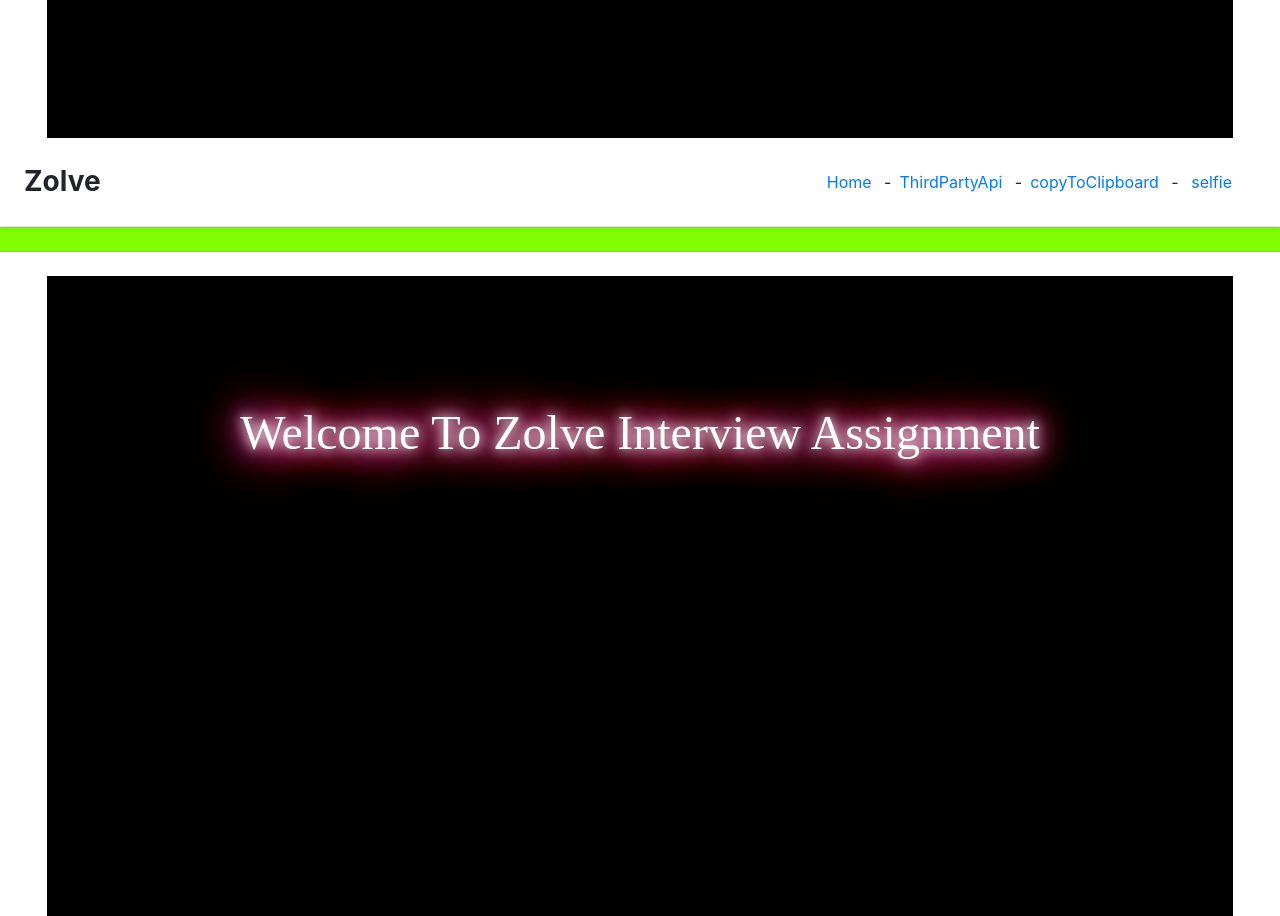
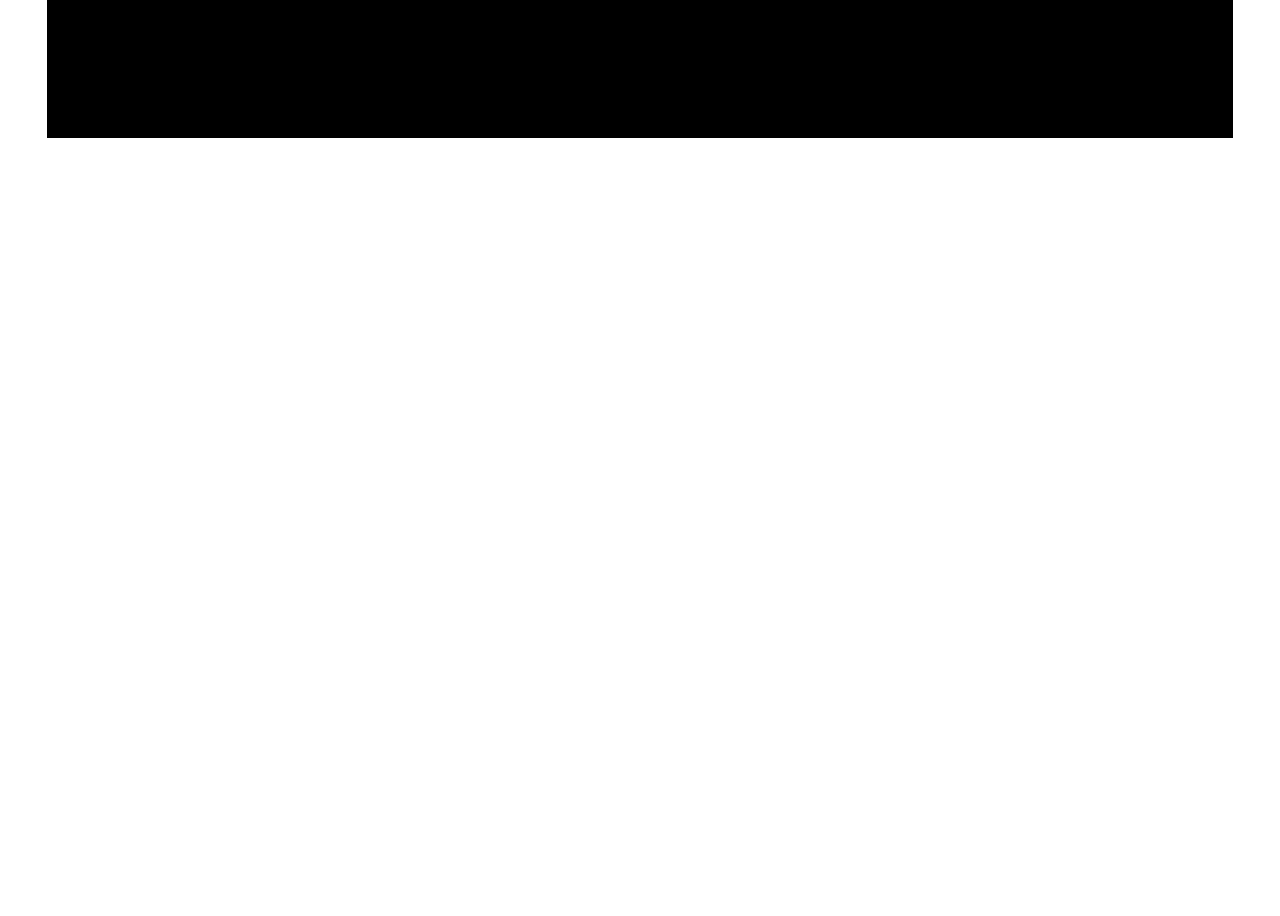
Before and after one commit to prashantrajparihar/zolveWebSite, a React (Create React App) app: page / in a window 1280 px wide. Shown: the part 640-1556 px from the top of the page. After the commit the page ends 800 px from the top, so only its background shows below. Built offline with nearby package versions, Linux system fonts and the light colour scheme.

Commit message:
zolve 3.0

```diff
--- a/src/index.js
+++ b/src/index.js
@@ -2,37 +2,10 @@ import React from "react";
 import ReactDOM from "react-dom";
 
 import App from "./App";
-import "./styles/styles.css";
-import ThirdPartyApi from "./component/ThirdPartyApi/ThirdPartyApi";
-import CopyToClipboardComponent from "./component/CopyToClipboard/CopyToClipboard";
-import Selfie from "./component/Selfie/Selfie";
-import Header from "./component/Header";
-import Home from "./component/Home";
-import { Provider } from "react-redux";
-import store from "./redux/store";
-
-import { BrowserRouter, Route, Switch } from "react-router-dom";
 
 ReactDOM.render(
   <React.StrictMode>
     <App />
-    <Provider store={store}>
-      <BrowserRouter>
-        <Header />
-
-        <div className="container">
-          <Switch>
-            <Route path="/thirdPartyApi" component={ThirdPartyApi} />
-            <Route
-              path="/copyToClipboard"
-              component={CopyToClipboardComponent}
-            />
-            <Route path="/selfie" exact component={Selfie} />
-            <Route path="/" component={Home} />
-          </Switch>
-        </div>
-      </BrowserRouter>
-    </Provider>
   </React.StrictMode>,
   document.getElementById("root")
 );
```
Also changed, not shown: 1 other file (tests, documents, lock files or other folders).
